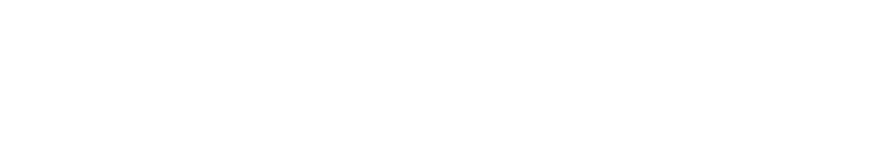
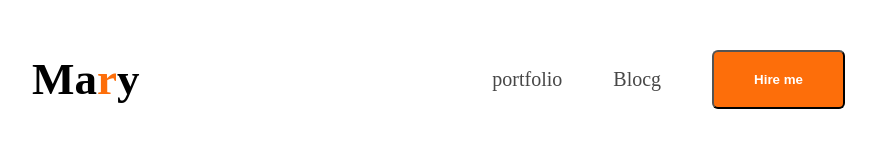
Before and after one commit to mhk432/web-dev-portfolio, a plain HTML site: page index.html in a window 1280 px wide. Shown: the whole page, without its empty margins (176-1052 px from the left). Drawn offline with Linux system fonts and the light colour scheme.

Commit message:
addaed index.html

```diff
--- a/index.html
+++ b/index.html
@@ -4,10 +4,23 @@
     <meta charset="UTF-8">
     <meta name="viewport" content="width=device-width, initial-scale=1.0">
     <title>web Devlopar porfolio</title>
+    <link rel="preconnect" href="https://fonts.googleapis.com">
+<link rel="preconnect" href="https://fonts.gstatic.com" crossorigin>
+<link href="<link rel="preconnect" href="https://fonts.googleapis.com">
+<link rel="preconnect" href="https://fonts.gstatic.com" crossorigin>
+<link href="https://fonts.googleapis.com/css2?family=Open+Sans:ital,wght@0,300..800;1,300..800&display=swap" rel="stylesheet">
+    <link rel="stylesheet" href="style/porfolio.css">
 </head>
-<body>
+<body class="open-sans-norma">
     <header>
-
+<nav class="">
+    <h3 class="nav-title">Ma<span class=" text-primary">r</span>y</h3>
+    <ul >
+        <li><a class="dark-2" href="">portfolio</a></li>
+        <li><a class="dark-2" href="">Blocg</a></li>
+    <li><a href=""><button class="btn-primary">Hire me</button></a></li>
+    </ul>
+</nav>
     </header>
     <main>
 
--- /dev/null
+++ b/style/porfolio.css
@@ -0,0 +1,57 @@
+.open-sans-normal {
+    font-family: "Open Sans", serif;
+    font-optical-sizing: auto;
+    font-style: normal;
+    font-variation-settings:
+      "wdth" 100;
+  }
+ /* shared */
+ .text-primary{
+    color:#FD6E0A;
+ }
+ .dark-2{
+    color: #474747;
+ }
+ .btn-primary{
+    background-color: #FD6E0A;
+    font-weight: bold;
+    color: white;
+    padding: 20px 40px;
+    border-radius: 6px;
+    border-color:none ;
+    /* align-items: center; */
+
+ }
+
+
+
+/* nav style */
+nav{
+    display: flex;
+    align-items: center;
+    justify-content: space-between;
+    margin: 0px 200px;
+    /* align-items: center; */
+
+
+}
+nav ul{
+    display: flex;
+    /* align-items: center; */
+    /* justify-content: space-between; */
+    align-items: center;
+
+}
+.nav-title{
+    font-weight: 800;
+    font-size: 45px;
+
+}
+nav ul li{
+    list-style: none;
+    margin-right: 51px;
+}
+nav li a {
+    text-decoration: none;
+    font-size: 20px;
+}
```
